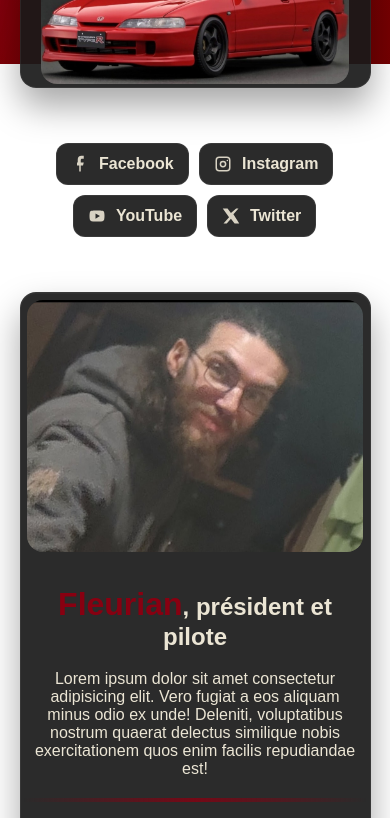
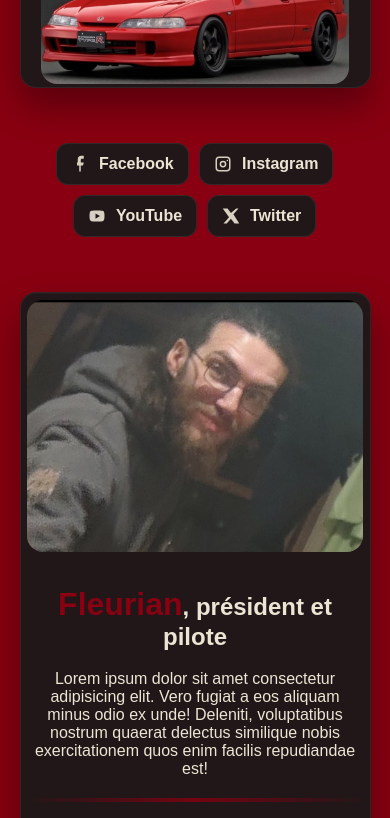
Before and after one commit to RagnardRock/Projet-Vroom-Performance, a plain HTML site: page index.html in a window 390 px wide. Shown: the part 780-1598 px from the top of the page. Drawn offline with Linux system fonts and the light colour scheme.

Commit message:
fix css mobile issues

```diff
--- a/style.css
+++ b/style.css
@@ -12,9 +12,16 @@
 
 main {
     max-width: 1500px;
+    width: 100%;
     margin: 0 auto;
     display: flex;
     flex-direction: column;
+    overflow-x: hidden;
+}
+
+html, body {
+    overflow-x: hidden;
+    background-color: #880011; /* Fallback couleur Milano */
 }
 
 body {
@@ -255,6 +262,8 @@ nav ul li a:hover::after {
 .bio-text {
     width: 40%;
     text-align: right;
+    overflow-wrap: break-word;
+    word-wrap: break-word;
 }
 
 .bio-content:nth-child(2) .bio-text {
@@ -466,6 +475,8 @@ footer a.rs::before {
 
 section {
     padding: 24px 0;
+    max-width: 100%;
+    overflow-x: hidden;
 }
 
 .section {
@@ -476,7 +487,7 @@ section {
 /*BG CARPAINT*/
 .bg-carpaint {
     position: fixed;
-    inset: 0;
+    inset: -100px; /* Étend au-delà du viewport pour couvrir le bounce */
     z-index: -1;
     overflow: hidden;
 
@@ -584,6 +595,13 @@ section {
 
     main {
         gap: 1.5rem;
+        width: 100%;
+        max-width: 100vw;
+    }
+
+    main > section {
+        width: 100%;
+        max-width: 100%;
     }
 
     /*HEADER*/
@@ -739,6 +757,18 @@ section {
 
     .section::before {
         display: none;
+    }
+
+    /* Articles mobile */
+    .article-card {
+        min-width: 0;
+        flex: 1 1 100%;
+        max-width: 100%;
+    }
+
+    [data-bifrost-collection="articles"] {
+        padding: 10px;
+        gap: 16px;
     }
 }
 
@@ -942,8 +972,7 @@ body.menu-open .nav-fab span:nth-child(3) {
   background: rgba(255, 255, 255, 0.05);
   border-radius: 12px;
   padding: 16px;
-  flex: 0 0 calc(33.333% - 16px);
-  min-width: 280px;
+  flex: 1 1 280px;
   max-width: 400px;
   cursor: pointer;
   transition: transform 0.2s, box-shadow 0.2s;
@@ -1065,6 +1094,14 @@ body.menu-open .nav-fab span:nth-child(3) {
   line-height: 1.7;
 }
 
+/* Contraintes Bifrost pour éviter le débordement */
+[data-bifrost],
+[data-bifrost-collection] {
+  max-width: 100%;
+  overflow-wrap: break-word;
+  word-wrap: break-word;
+}
+
 /* Cache les éléments Bifrost jusqu'au chargement */
 body:not(.bifrost-loaded) [data-bifrost],
 body:not(.bifrost-loaded) [data-bifrost-collection] {
```
